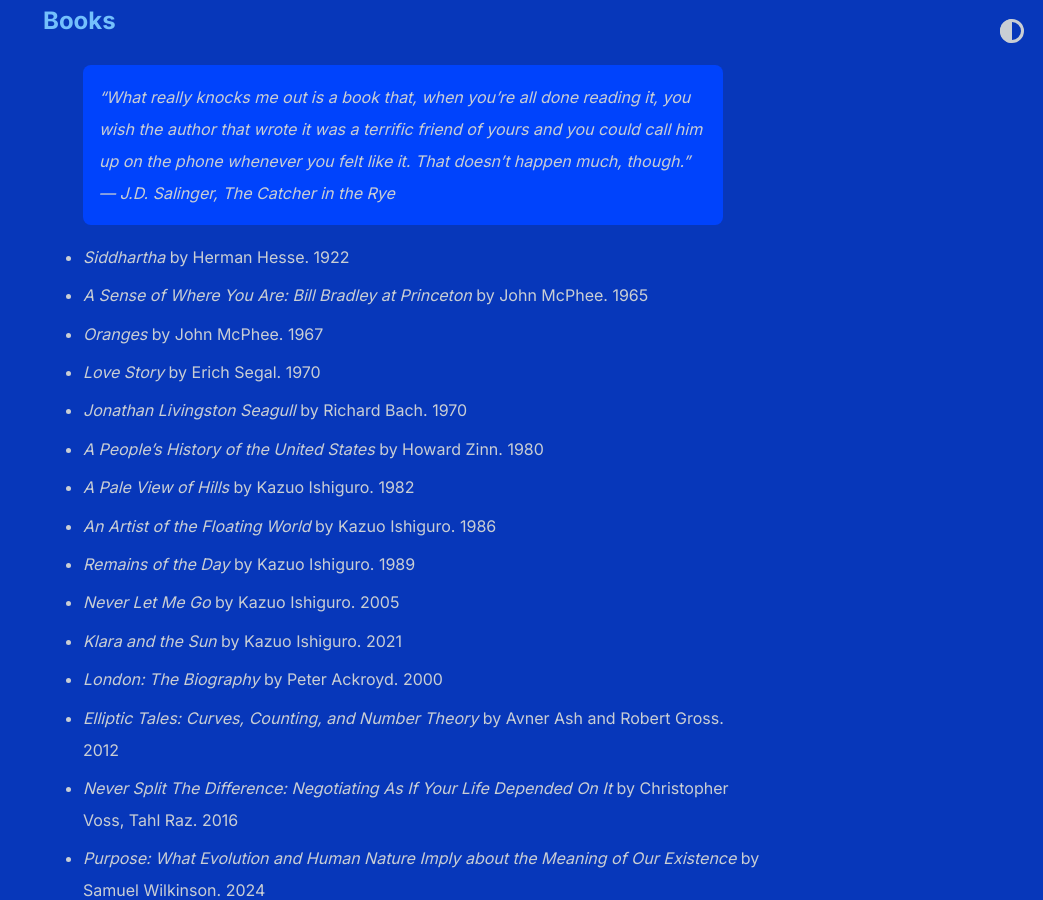
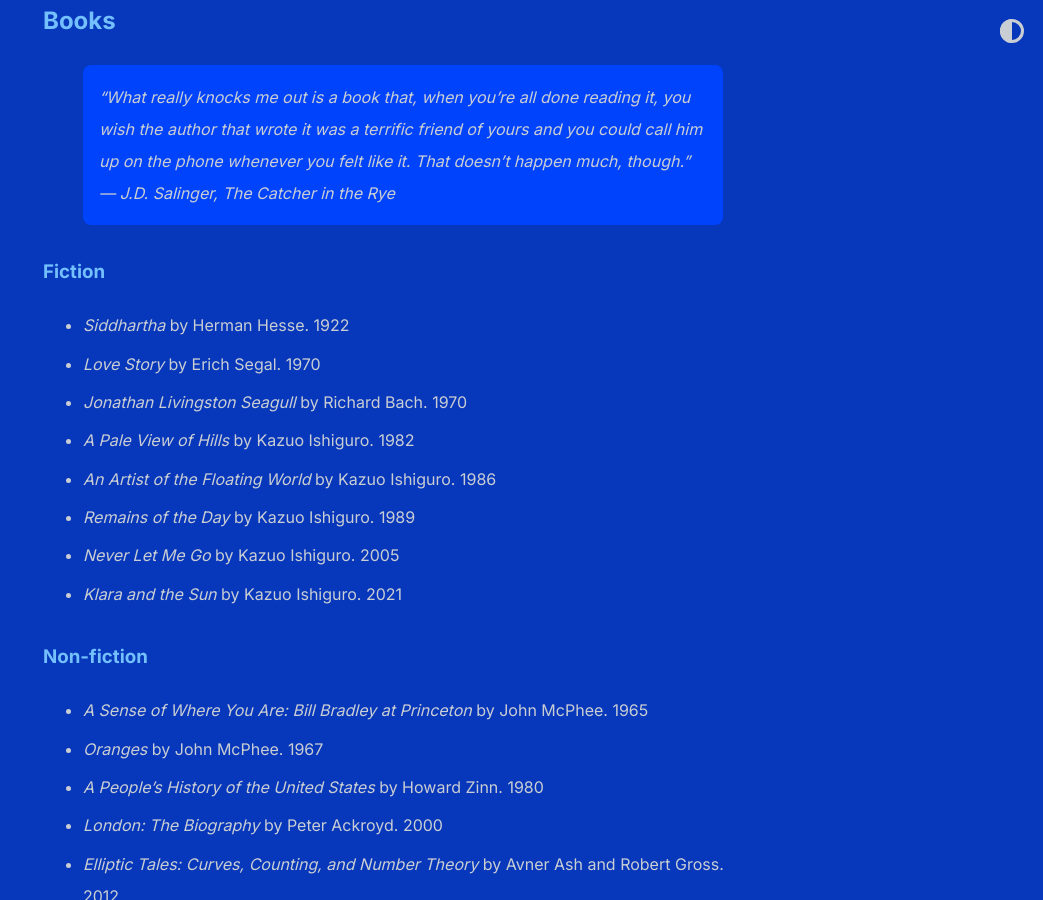
Before and after one commit to shihankanungo/shihankanungo.github.io, a Jekyll site: the page built from wrapped.md, in a window 1280 px wide and 900 px high, scrolled down 319 px. Shown: the whole window, without its empty margins (237-1280 px from the left). Built offline with Jekyll 4.4.1, drawn with Linux system fonts in a browser that asks for light colours.

Commit message:
Update wrapped.md

```diff
--- a/wrapped.md
+++ b/wrapped.md
@@ -8,17 +8,20 @@ title: Wrapped (2025)
 
 > "What really knocks me out is a book that, when you're all done reading it, you wish the author that wrote it was a terrific friend of yours and you could call him up on the phone whenever you felt like it. That doesn't happen much, though." --- J.D. Salinger, The Catcher in the Rye
 
+### Fiction
 - *Siddhartha* by Herman Hesse. 1922
-- *A Sense of Where You Are: Bill Bradley at Princeton* by John McPhee. 1965
-- *Oranges* by John McPhee. 1967
 - *Love Story* by Erich Segal. 1970
 - *Jonathan Livingston Seagull* by Richard Bach. 1970
-- *A People's History of the United States* by Howard Zinn. 1980
 - *A Pale View of Hills* by Kazuo Ishiguro. 1982
 - *An Artist of the Floating World* by Kazuo Ishiguro. 1986
 - *Remains of the Day* by Kazuo Ishiguro. 1989
 - *Never Let Me Go* by Kazuo Ishiguro. 2005
 - *Klara and the Sun* by Kazuo Ishiguro. 2021
+
+### Non-fiction
+- *A Sense of Where You Are: Bill Bradley at Princeton* by John McPhee. 1965
+- *Oranges* by John McPhee. 1967
+- *A People's History of the United States* by Howard Zinn. 1980
 - *London: The Biography* by Peter Ackroyd. 2000
 - *Elliptic Tales: Curves, Counting, and Number Theory* by Avner Ash and Robert Gross. 2012
 - *Never Split The Difference: Negotiating As If Your Life Depended On It* by Christopher Voss, Tahl Raz. 2016
```
